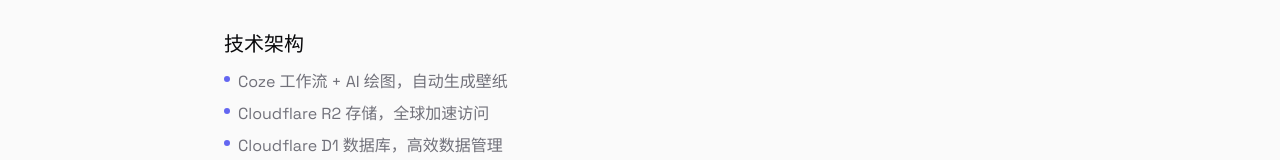
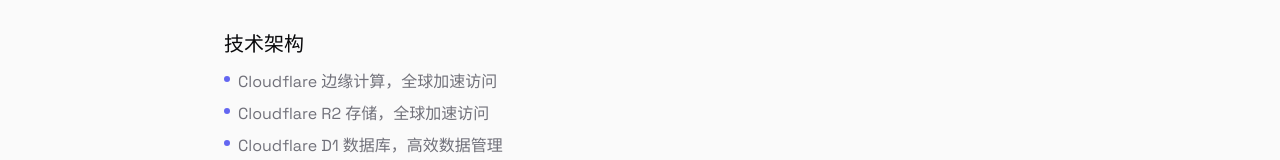
Before and after one commit to lf375/hdwal-web, a Next.js app: page /about in a window 1280 px wide. Shown: the part 479-639 px from the top of the page. Built offline with nearby package versions, Linux system fonts and the light colour scheme.

Commit message:
docs: 更新关于页面描述
- 移除 Coze 相关内容
- 改为 Cloudflare 边缘计算描述

```diff
--- a/src/app/about/page.tsx
+++ b/src/app/about/page.tsx
@@ -58,7 +58,7 @@
             <ul className="space-y-2 text-text-secondary">
               <li className="flex items-start gap-2">
                 <span className="w-1.5 h-1.5 rounded-full bg-accent mt-1.5 flex-shrink-0" />
-                <span>Coze 工作流 + AI 绘图，自动生成壁纸</span>
+                <span>Cloudflare 边缘计算，全球加速访问</span>
               </li>
               <li className="flex items-start gap-2">
                 <span className="w-1.5 h-1.5 rounded-full bg-accent mt-1.5 flex-shrink-0" />
```
